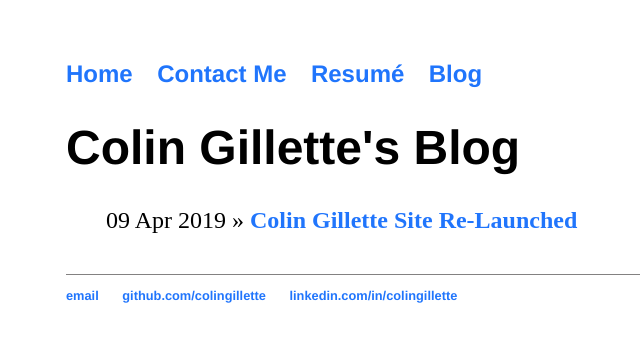
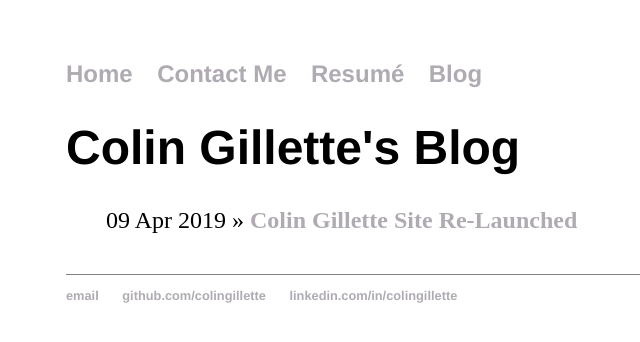
Before and after one commit to colingillette/colingillette.github.io, a Jekyll site: the page built from blog/index.html, in a window 1280 px wide. Shown: the top 342 px of the page, without its empty margins (62-702 px from the left). Built offline with Jekyll 4.4.1, drawn with Linux system fonts in a browser that asks for light colours.

Commit message:
changing link colors

```diff
--- a/_layouts/default.html
+++ b/_layouts/default.html
@@ -8,10 +8,10 @@
 	<body>
 		<nav>
     		<ul>
-        		<li><a class="top-nav" href="/">Home</a></li>
-	        	<li><a class="top-nav" href="/contact">Contact Me</a></li>
-        		<li><a class="top-nav" href="/resume">Resum&#233;</a></li>
-        		<li><a class="top-nav" href="/blog">Blog</a></li>
+        		<li><a class="top-nav out-of-text-link" href="/">Home</a></li>
+	        	<li><a class="top-nav out-of-text-link" href="/contact">Contact Me</a></li>
+        		<li><a class="top-nav out-of-text-link" href="/resume">Resum&#233;</a></li>
+        		<li><a class="top-nav out-of-text-link" href="/blog">Blog</a></li>
     		</ul>
 		</nav>
 		<div class="container">
@@ -21,9 +21,9 @@
         </div><!-- /.container -->
         <footer>
             <ul>
-                <li><a href="mailto:colingillette35@gmail.com">email</a></li>
-				<li><a href="https://github.com/colingillette">github.com/colingillette</a></li>
-				<li><a href="https://www.linkedin.com/in/colingillette/">linkedin.com/in/colingillette</a></li>
+                <li><a class=" out-of-text-link" href="mailto:colingillette35@gmail.com">email</a></li>
+				<li><a class=" out-of-text-link" href="https://github.com/colingillette">github.com/colingillette</a></li>
+				<li><a class=" out-of-text-link" href="https://www.linkedin.com/in/colingillette/">linkedin.com/in/colingillette</a></li>
             </ul>
         </footer>
     </body>
--- a/blog/index.html
+++ b/blog/index.html
@@ -9,7 +9,7 @@ title: Colin Gillette's Blog
     {% for post in site.posts %}
 
         <li><span>{{ post.date | date_to_string }}</span> »
-            <a href="{{ post.url }}" title="{{ post.title }}">{{ post.title }}</a></li>
+            <a href="{{ post.url }}" class=" out-of-text-link" title="{{ post.title }}">{{ post.title }}</a></li>
 
     {% endfor %}
 
--- a/css/main.css
+++ b/css/main.css
@@ -26,7 +26,13 @@ nav ul li, footer ul li {
 
 a {
     text-decoration: none;
-    color: #2075fc;
+    color: #c361ed;
+    font-weight: bold;
+}
+
+.out-of-text-link {
+    text-decoration: none;
+    color: #b0abb2;
     font-weight: bold;
 }
 
```
